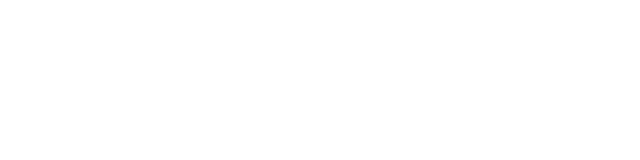
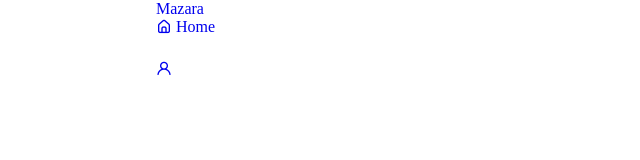
Before and after one commit to zaragotcode/portfolio-react, a React (Create React App) app: page / in a window 1280 px wide. Shown: the top 160 px of the page, without its empty margins (0-640 px from the left). Built offline with nearby package versions, Linux system fonts and the light colour scheme; the HTML template or start-up script is replaced by a standard one.

Commit message:
add nav bar in Header, make edits to list properties

```diff
--- a/src/components/Header/Header.jsx
+++ b/src/components/Header/Header.jsx
@@ -1,10 +1,52 @@
 import React from "react";
+import "./Header.css"
 
 const Header = () => {
   return (
-    <div>
+    <header className="header">
+      <nav className="nav container">
+        <a href="index.html" className="nav__logo">Mazara</a>
+        <div className="nav__menu">
+          <ul className="nav__list grid">
+            <li className="nav__item">
+              <a href=" " className="nav__link">
+                <i className="uil uil-estate nav__icon"></i> Home
+              </a>
+            </li>
 
-    </div>
+            <li className="nav__item">
+              <a href=" " className="nav__link">
+                <i className="uil uil-user nav__icon"></i>
+              </a>
+
+              <li className="nav__item">
+              <a href=" " className="nav__link">
+                <i className="uil uil- nav__icon"></i>
+              </a>
+            </li>
+
+            <li className="nav__item">
+              <a href=" " className="nav__link">
+                <i className="uil uil- nav__icon"></i>
+              </a>
+            </li>
+
+            <li className="nav__item">
+              <a href=" " className="nav__link">
+                <i className="uil uil- nav__icon"></i>
+              </a>
+            </li>
+
+            <li className="nav__item">
+              <a href=" " className="nav__link">
+                <i className="uil uil- nav__icon"></i>
+              </a>
+            </li>
+            </li>
+          </ul>
+        </div>
+      </nav>
+    </header>
   )
 }
 
```
